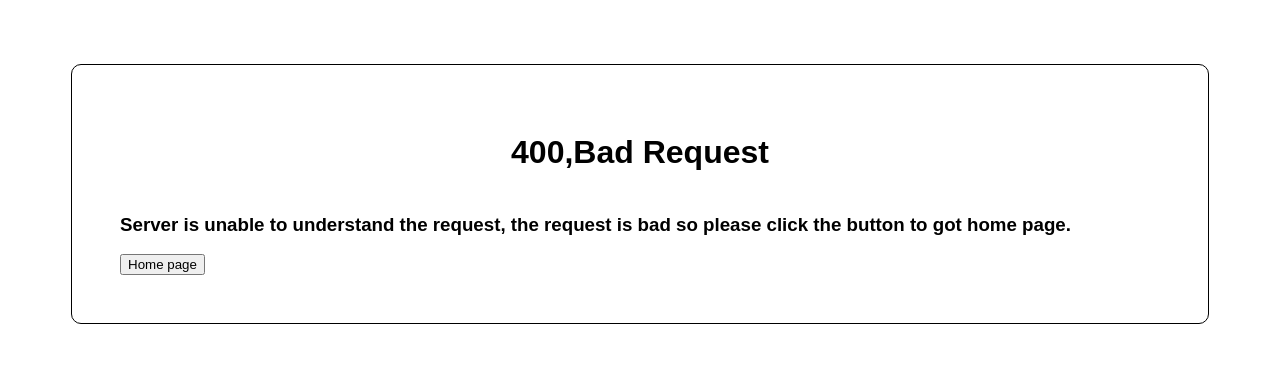
After one commit to sourabh945/Quickfolio, a Python web app: template templates/error pages/400.html in a window 1280 px wide. The commit adds this page. Shown: the top 387 px of the page. Run offline with Jinja, Linux system fonts and the light colour scheme; the template is opened without the code that fills it, so the values that code supplies are empty.

Commit message:
modified:   app.py 	modified:   data/data.json 	new file:   server.py 	new file:   static/css/errorpage/main.css 	new file:   static/icons/broken_page.png 	new file:   templates/error pages/400.html 	new file:   templates/error pages/404.html 	new file:   templates/error pages/500.html 	modified:   templates/src/base.html

```diff
--- /dev/null
+++ b/static/css/errorpage/main.css
@@ -0,0 +1,27 @@
+:root {
+    background-color: -moz-dialog;
+    color: rgb(194, 171, 171);
+    font: message-box;
+    padding-inline: 2em;
+    color-scheme: light dark;
+    }
+body {
+    border: 1px solid;
+    border-radius: 10px;
+    padding: 3em;
+    min-width: 30em;
+    max-width: 65em;
+    margin: 4em auto;
+    background-color: white;
+    color: Black;
+}
+h1 {
+    position:relative;
+    text-align: center;
+    font-weight: bold;
+    padding-bottom: 2%;
+}
+
+h3 {
+    align-items: center;
+}
--- /dev/null
+++ b/templates/error pages/400.html
@@ -0,0 +1,18 @@
+<!DOCTYPE html>
+<html lang="en">
+<head>
+    <meta charset="UTF-8">
+    <meta name="viewport" content="width=device-width, initial-scale=1.0">
+    <title>Error 400</title>
+    <link rel="icon" type="image/png" href="{{url_for('static',filename='icons/broken_page.png')}}">
+    <link rel="stylesheet" type="text/css" href="{{url_for('static',filename='css/errorpage/main.css')}}">
+</head>
+<body>
+    <h1>400,Bad Request</h1>
+    <h3>Server is unable to understand the request, the request is bad so please click the button to got home page.</h3>
+    <a href="{{url_for('.home')}}">
+        <button class="button-class">
+            Home page
+        </button>
+</body>
+</html>
--- a/templates/src/base.html
+++ b/templates/src/base.html
@@ -12,6 +12,10 @@
     {% block link %}{% endblock %}
 </head>
 <body>
+
+    <!-- hidden inputs -->
+
+    <!-- <input type="hidden" id="counts" value="{{count}}"> -->
 
      <!-- contact box -->
 ;
```
Also changed, not shown: app.py (+41 -7 lines), data/data.json (+36 -1 lines), server.py (added, +52 -0 lines), templates/error pages/404.html (added, +18 -0 lines), templates/error pages/500.html (added, +18 -0 lines), static/icons/broken_page.png (added).
